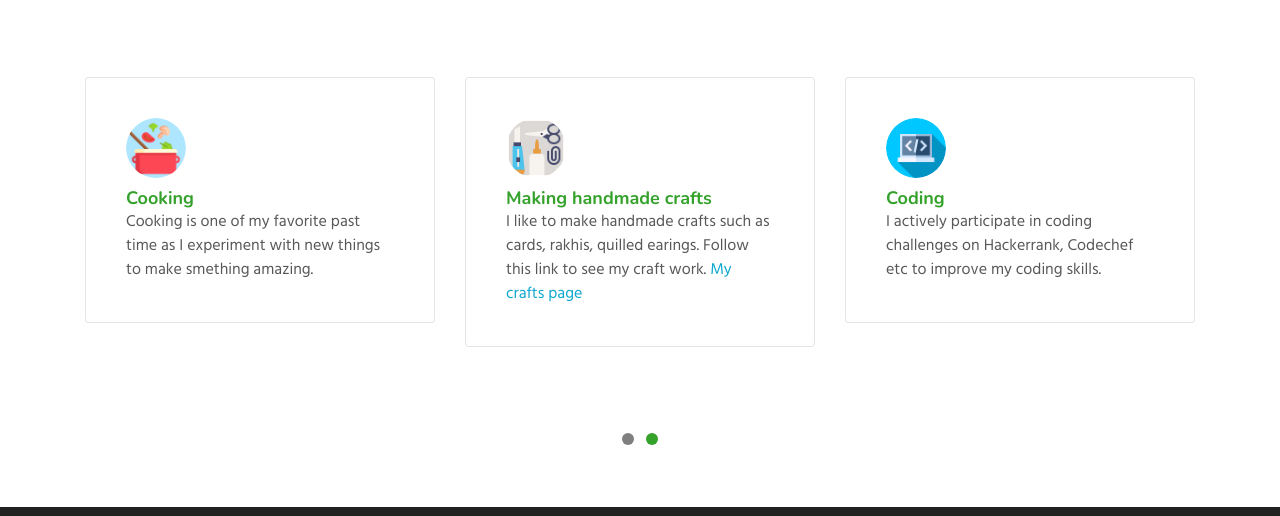
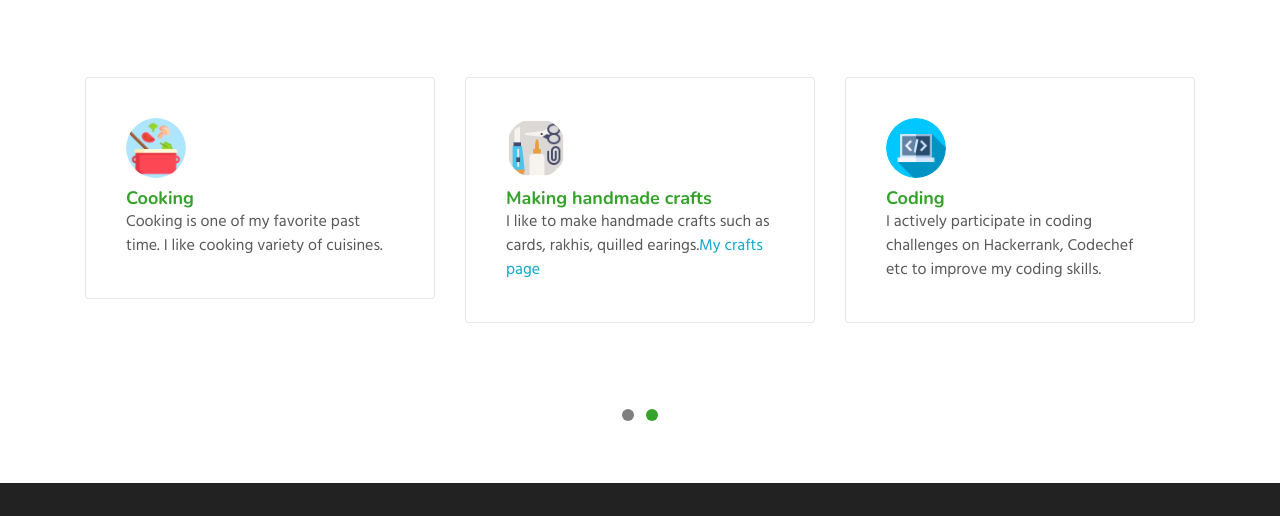
Before and after one commit to meghnalohani/meghnalohani.github.io, a plain HTML site: page index.html in a window 1280 px wide. Shown: the part 4281-4797 px from the top of the page. Drawn offline with nearby package versions, Linux system fonts and the light colour scheme.

Commit message:
Update index.html

```diff
--- a/index.html
+++ b/index.html
@@ -613,7 +613,7 @@ files. The input file or input features are classified into legitimate or malici
                     <img class="card-img-top img-responsive" src="assets/icons/soup.png" alt="">
                     <h3 class="card-title mt-2">Cooking</h3>
                     <!--<p class="sub-title mb-3">Experimental cook</p>-->
-                    <p class="card-text">Cooking is one of my favorite past time as I experiment with new things to make smething amazing.
+                    <p class="card-text">Cooking is one of my favorite past time. I like cooking variety of cuisines.
                     </p>
 
 
@@ -628,7 +628,7 @@ files. The input file or input features are classified into legitimate or malici
                     <img class="card-img-top img-responsive" src="assets/icons/craft.png" alt="">
                     <h3 class="card-title mt-2">Making handmade crafts</h3>
                     <!--<p class="sub-title mb-3">Engineer</p>-->
-                    <p class="card-text">I like to make handmade crafts such as cards, rakhis, quilled earings. Follow this link to see my craft work. <a href="https://www.instagram.com/whereartislove/?hl=en">My crafts page</a>
+                    <p class="card-text">I like to make handmade crafts such as cards, rakhis, quilled earings.<a href="https://www.instagram.com/whereartislove/?hl=en">My crafts page</a>
                      </p>
 
 
```
